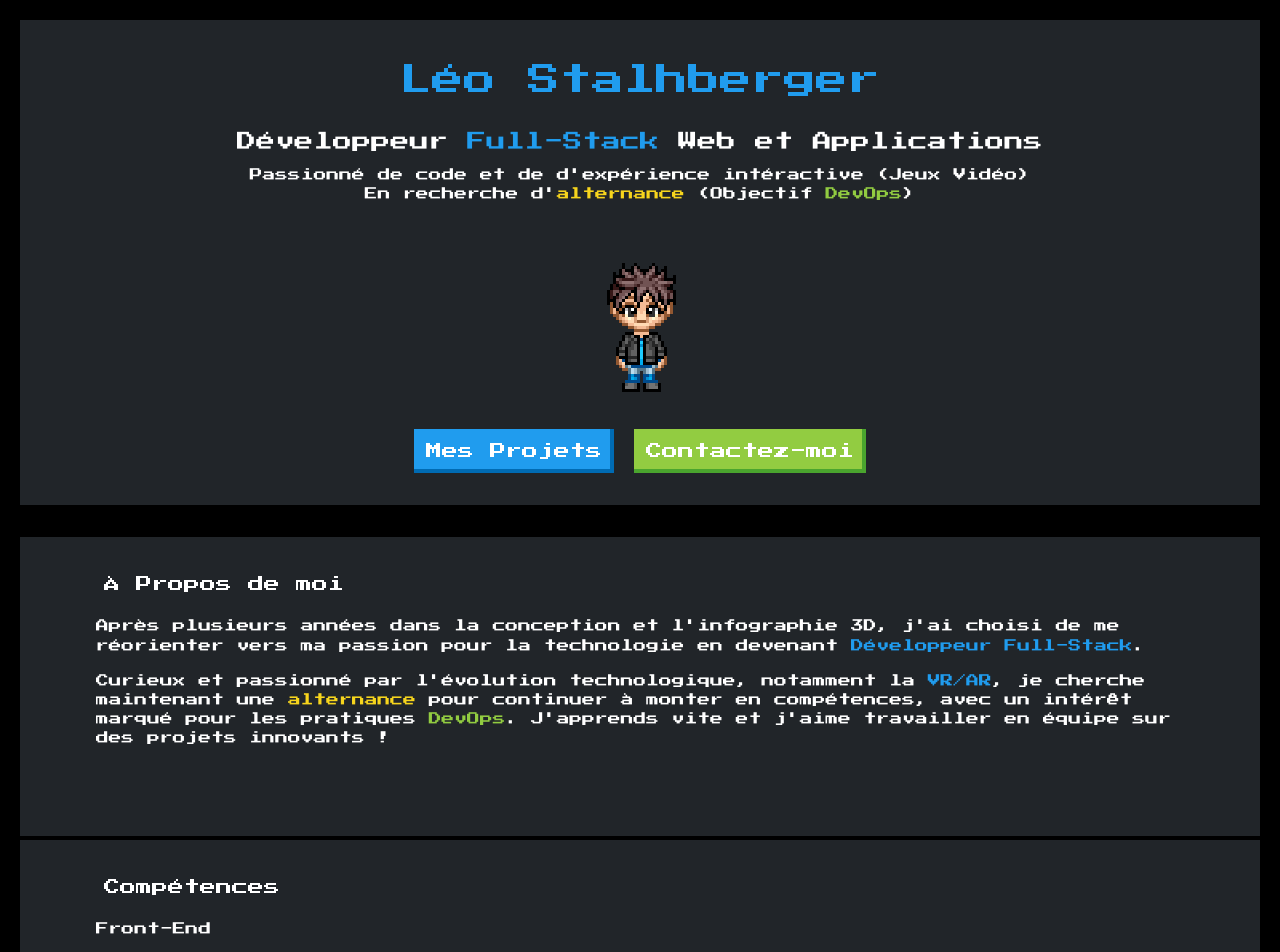
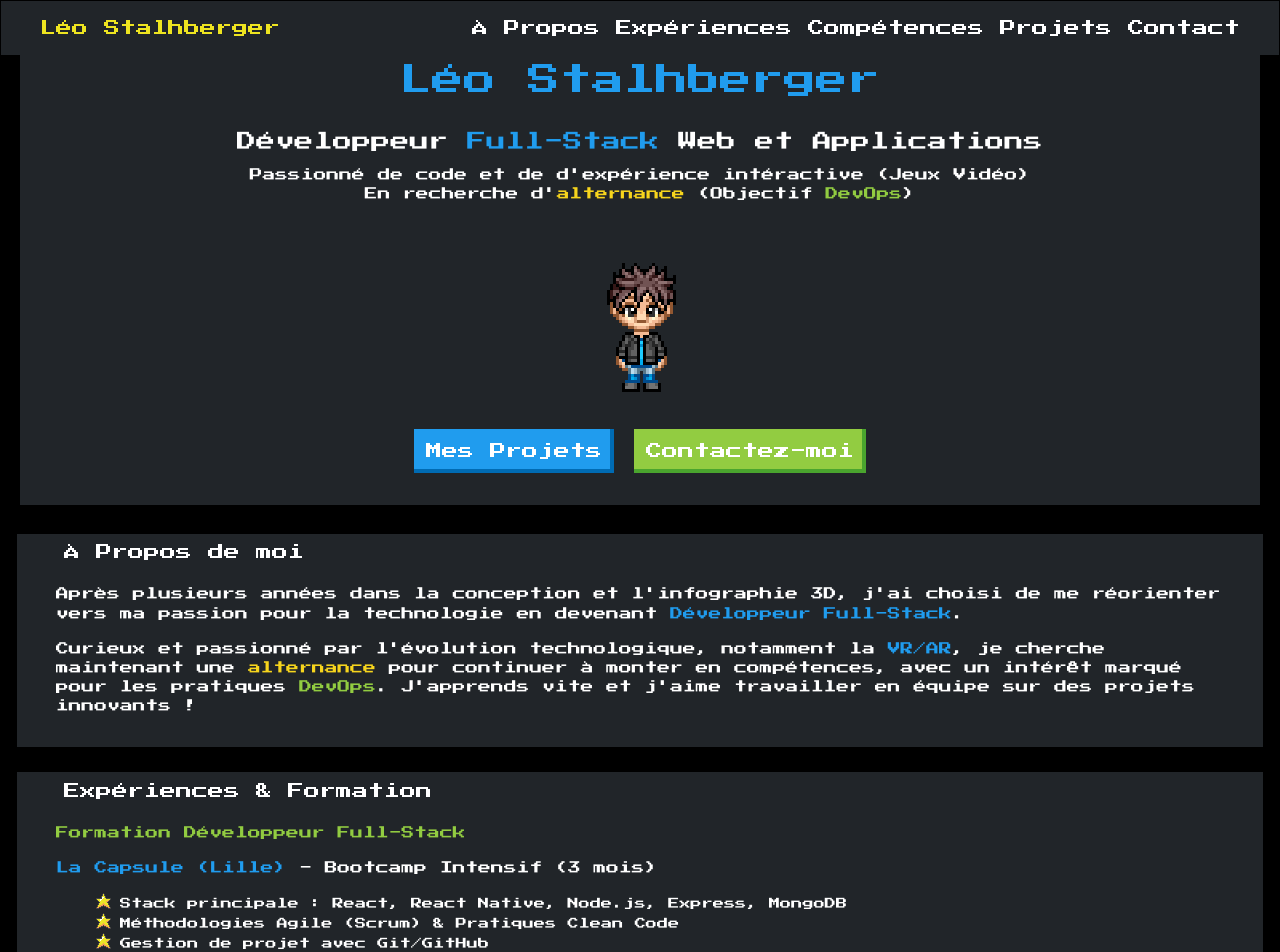
Before and after one commit to leo-chok/myportfolio, a React (Vite) app: page / in a window 1280 px wide. Shown: the top 952 px of the page. Built offline with nearby package versions, Linux system fonts and the light colour scheme.

Commit message:
Add Navbar et footer

```diff
--- a/package.json
+++ b/package.json
@@ -13,7 +13,8 @@
     "nes.css": "^2.3.0",
     "react": "^19.0.0",
     "react-dom": "^19.0.0",
-    "react-intersection-observer": "^9.16.0"
+    "react-intersection-observer": "^9.16.0",
+    "react-scroll": "^1.9.3"
   },
   "devDependencies": {
     "@eslint/js": "^9.21.0",
--- a/src/App.jsx
+++ b/src/App.jsx
@@ -1,37 +1,40 @@
 // src/App.jsx
-import React from 'react';
-import Hero from './components/Hero';
-import About from './components/About';
-import Experience from './components/Experience';
-import Skills from './components/Skills';
-import Projects from './components/Projects';
-import Contact from './components/Contact';
+import React from "react";
 
+// Importer tous tes composants
+import Navbar from "./components/Navbar";
+import Hero from "./components/Hero";
+import About from "./components/About";
+import Experience from "./components/Experience";
+import Skills from "./components/Skills";
+import Projects from "./components/Projects";
+import Contact from "./components/Contact";
+import Footer from "./components/Footer";
 
 function App() {
   return (
-    <div> {/* Ou <main> */}
-      <Hero />
-      {/* Utilise des conteneurs NES.css pour structurer si tu veux */}
-      <section className="nes-container is-dark with-title">
+    <div>
+      <Navbar />
+      <section id="accueil">
+        <Hero />
+      </section>
+      <section id="about">
         <About />
       </section>
-
-      <section className="nes-container is-dark with-title">
+      <section id="experience">
+        <Experience />
+      </section>
+      <section id="skills">
         <Skills />
       </section>
-
-      <section className="nes-container is-dark with-title">
-        <Experience />
-      </section>
-
-      <section className="nes-container is-dark with-title">
+      <section id="projects">
         <Projects />
       </section>
-
-      <section className="nes-container is-dark with-title">
+      <section id="contact">
         <Contact />
       </section>
+      <div style={{ paddingTop: "80px" }}></div>
+      <Footer />
     </div>
   );
 }
--- a/src/components/About.jsx
+++ b/src/components/About.jsx
@@ -1,15 +1,15 @@
 // src/components/About.jsx
-import React from 'react';
+import React from "react";
 // 1. Importer le hook useInView
-import { useInView } from 'react-intersection-observer';
+import { useInView } from "react-intersection-observer";
 
 function About() {
   // 2. Utiliser le hook
   const { ref, inView } = useInView({
     // Options :
     triggerOnce: true, // Déclenche l'animation une seule fois
-    threshold: 0.5,    // Pourcentage de l'élément qui doit être visible pour déclencher (0.1 = 10%)
-    rootMargin: '0px 0px -50px 0px' // Optionnel: Ajuste la "zone" de détection
+    threshold: 0.5, // Pourcentage de l'élément qui doit être visible pour déclencher (0.1 = 10%)
+    rootMargin: "0px 0px -50px 0px", // Optionnel: Ajuste la "zone" de détection
   });
 
   return (
@@ -17,25 +17,28 @@ function About() {
     // 4. Ajouter les classes CSS dynamiquement
     <section
       ref={ref} // La ref pour que useInView observe cet élément
-      className={`nes-container is-dark with-title fade-in-section ${inView ? 'is-visible' : ''}`} // Ajoute 'is-visible' quand inView est true
-      style={{ marginBottom: '2rem' }}
+      className={`nes-container is-dark with-title fade-in-section ${
+        inView ? "is-visible" : ""
+      }`} // Ajoute 'is-visible' quand inView est true
+      style={{ marginBottom: "2rem" }}
     >
       <h2 className="title">À Propos de moi</h2>
 
       {/* Le reste du contenu de la section */}
       <p>
-        Après plusieurs années dans la conception et l'infographie 3D, j'ai choisi de me réorienter
-        vers ma passion pour la technologie en devenant{' '}
+        Après plusieurs années dans la conception et l'infographie 3D, j'ai
+        choisi de me réorienter vers ma passion pour la technologie en devenant{" "}
         <span className="nes-text is-primary">Développeur Full-Stack</span>.
       </p>
       {/* ... autres paragraphes ... */}
-       <p>
-        Curieux et passionné par l'évolution technologique, notamment la{' '}
-        <span className="nes-text is-primary">VR/AR</span>, je cherche maintenant une{' '}
-        <span className="nes-text is-warning">alternance</span> pour continuer à monter en
-        compétences, avec un intérêt marqué pour les pratiques{' '}
-        <span className="nes-text is-success">DevOps</span>. J'apprends vite et j'aime
-        travailler en équipe sur des projets innovants !
+      <p>
+        Curieux et passionné par l'évolution technologique, notamment la{" "}
+        <span className="nes-text is-primary">VR/AR</span>, je cherche
+        maintenant une <span className="nes-text is-warning">alternance</span>{" "}
+        pour continuer à monter en compétences, avec un intérêt marqué pour les
+        pratiques <span className="nes-text is-success">DevOps</span>.
+        J'apprends vite et j'aime travailler en équipe sur des projets innovants
+        !
       </p>
     </section>
   );
--- /dev/null
+++ b/src/components/Footer.jsx
@@ -0,0 +1,76 @@
+// src/components/Footer.jsx
+import React from 'react';
+// Importe Link si tu veux le lien "Retour en haut"
+import { Link } from 'react-scroll';
+
+function Footer() {
+  // Obtenir l'année actuelle dynamiquement
+  const currentYear = new Date().getFullYear();
+
+  // Styles pour le footer
+  const footerStyle = {
+    textAlign: 'center',
+    padding: '1.5rem 1rem',
+    marginTop: '3rem', // Espace au-dessus du footer
+    backgroundColor: '#212529', // Gris foncé NES.css (ou #000)
+    color: '#ffffff',          // Texte blanc
+    borderTop: '4px solid #fff', // Simple ligne blanche en haut
+    fontSize: '0.9rem'         // Texte légèrement plus petit
+  };
+
+  // Style pour les liens (Retour en haut, icônes sociales)
+  const linkStyle = {
+      color: '#fff',
+      textDecoration: 'none',
+      margin: '0 0.75rem', // Espace autour des icônes/liens
+      cursor: 'pointer'
+  };
+
+  const iconStyle = {
+      marginRight: '0.3rem' // Petit espace si l'icône a du texte à côté (non utilisé ici)
+  };
+
+  // Récupérer les URLs (assure-toi qu'elles sont correctes)
+  const linkedInUrl = "https://www.linkedin.com/in/leo-stalhberger/";
+  const githubUrl = "https://github.com/leo-chok";
+
+  return (
+    <footer style={footerStyle}>
+
+      {/* Optionnel: Lien "Retour en haut" */}
+      <div style={{ marginBottom: '1rem' }}>
+          <Link
+            to="accueil" // Doit correspondre à l'ID de ta section Hero/Top
+            smooth={true}
+            duration={500}
+            offset={-80} // Utilise le même offset que ta navbar
+            style={linkStyle}
+            title="Retour en haut" // Tooltip
+          >
+            {/* Tu peux mettre une icône flèche ou juste du texte */}
+            <i className="nes-icon caret-up is-small"></i>
+             Retour en haut
+            <i className="nes-icon caret-up is-small"></i>
+          </Link>
+      </div>
+
+      {/* Copyright */}
+      <p style={{ marginBottom: '1rem' }}>
+        © {currentYear} Léo Stalhberger. Tous droits réservés.
+      </p>
+
+      {/* Optionnel: Icônes Liens Sociaux */}
+      <div>
+          <a href={linkedInUrl} target="_blank" rel="noopener noreferrer" style={linkStyle} title="LinkedIn">
+              <i className="nes-icon linkedin is-medium"></i> {/* Icône un peu plus grande */}
+          </a>
+          <a href={githubUrl} target="_blank" rel="noopener noreferrer" style={linkStyle} title="GitHub">
+              <i className="nes-icon github is-medium"></i> {/* Icône un peu plus grande */}
+          </a>
+          {/* Ajoute d'autres icônes/liens si besoin */}
+      </div>
+    </footer>
+  );
+}
+
+export default Footer;
--- a/src/components/Hero.jsx
+++ b/src/components/Hero.jsx
@@ -1,8 +1,17 @@
 // src/components/Hero.jsx
 import React from "react";
 import monAvatar from "../assets/avatar.png";
+import { Link } from "react-scroll"; // Importé !
 
 function Hero() {
+  // Propriétés communes pour les Links react-scroll
+  const scrollProps = {
+    smooth: true,
+    duration: 500,
+    spy: true,
+    offset: -80, // Ajuste cette valeur ! Doit être environ -hauteurDeTaNavbar
+    // activeClass: "active", // On ajoutera cette classe CSS plus tard si tu veux
+  };
   return (
     <section
       className="nes-container is-dark is-centered"
@@ -25,7 +34,8 @@ function Hero() {
       </p>
 
       <p style={{ marginBottom: "1.5rem" }}>
-        Passionné de code et de d'expérience intéractive (Jeux Vidéo) <br></br>En recherche d'
+        Passionné de code et de d'expérience intéractive (Jeux Vidéo) <br></br>
+        En recherche d'
         <span className="nes-text is-warning">alternance</span> (Objectif{" "}
         <span className="nes-text is-success">DevOps</span>)
       </p>
@@ -43,13 +53,14 @@ function Hero() {
 
       <div>
         {/* Gardons le bouton primaire et mettons le second en succès (vert) */}
-        <a
-          href="#projets"
-          className="nes-btn is-primary"
+        <Link
+          className="nes-btn is-primary nav-link"
+          to="projects"
+          {...scrollProps}
           style={{ marginRight: "1rem" }}
         >
           Mes Projets
-        </a>
+        </Link>
         <a href="#contact" className="nes-btn is-success">
           Contactez-moi
         </a>
--- /dev/null
+++ b/src/components/Navbar.jsx
@@ -0,0 +1,53 @@
+// src/components/Navbar.jsx
+import React from 'react';
+import { Link } from 'react-scroll'; // Importé !
+// import './Navbar.css';
+
+function Navbar() {
+  // Styles ... (inchangés par rapport à avant)
+  const navbarStyle = { position: 'fixed', top: 0, left: 0, width: '100%', zIndex: 1000 };
+  const navContainerStyle = { backgroundColor: '#212529', marginBottom: '0', borderImageRepeat: 'repeat', padding: '0.5rem 1rem' };
+  const navContentStyle = { display: 'flex', justifyContent: 'space-between', alignItems: 'center', maxWidth: '1200px', margin: '0 auto' };
+  const linkContainerStyle = { display: 'flex', gap: '1rem' };
+  const linkStyle = { color: '#fff', textDecoration: 'none', cursor: 'pointer' }; // Style de base
+
+  // Propriétés communes pour les Links react-scroll
+  const scrollProps = {
+    smooth: true,
+    duration: 1000,
+    spy: true,
+    offset: -80, // Ajuste cette valeur ! Doit être environ -hauteurDeTaNavbar
+    // activeClass: "active", // On ajoutera cette classe CSS plus tard si tu veux
+  };
+
+  return (
+    <nav style={navbarStyle}>
+      <div className="nes-container is-dark" style={navContainerStyle}>
+          <div style={navContentStyle}>
+              {/* Logo/Nom -> Link vers 'accueil' */}
+              <div>
+                  <Link
+                    to="accueil" // ID de la section Hero dans App.jsx
+                    {...scrollProps} // Applique les props communes
+                    style={{ ...linkStyle, fontWeight: 'bold' }}
+                    className="nav-link" // Classe pour style actif
+                  >
+                    Léo Stalhberger
+                  </Link>
+              </div>
+
+              {/* Liens de Navigation -> Links vers les sections */}
+              <div style={linkContainerStyle}>
+                  <Link to="about" {...scrollProps} style={linkStyle} className="nav-link">À Propos</Link>
+                  <Link to="experience" {...scrollProps} style={linkStyle} className="nav-link">Expériences</Link>
+                  <Link to="skills" {...scrollProps} style={linkStyle} className="nav-link">Compétences</Link>
+                  <Link to="projects" {...scrollProps} style={linkStyle} className="nav-link">Projets</Link>
+                  <Link to="contact" {...scrollProps} style={linkStyle} className="nav-link">Contact</Link>
+              </div>
+          </div>
+      </div>
+    </nav>
+  );
+}
+
+export default Navbar;
--- a/src/index.css
+++ b/src/index.css
@@ -1,4 +1,4 @@
-@import url('https://fonts.googleapis.com/css2?family=Press+Start+2P&display=swap');
+@import url("https://fonts.googleapis.com/css2?family=Press+Start+2P&display=swap");
 
 :root {
   font-family: system-ui, Avenir, Helvetica, Arial, sans-serif;
@@ -29,7 +29,7 @@ body {
   color: #ffffff; /* Texte blanc par défaut */
   margin: 0; /* Supprime les marges par défaut */
   padding: 1rem; /* Ajoute un peu d'espace autour */
-  font-family: 'Press Start 2P', cursive; /* Police pixel NES.css (optionnel ici, mais utile) */
+  font-family: "Press Start 2P", cursive; /* Police pixel NES.css (optionnel ici, mais utile) */
 }
 
 /* Assure-toi que les conteneurs NES.css utilisent le thème sombre */
@@ -54,12 +54,12 @@ body {
 .nes-container .nes-badge > span {
   display: inline-block !important; /* Important pour que width:max-content fonctionne bien */
   width: -moz-max-content !important; /* Préfixe Firefox */
-  width: max-content !important;   /* Force la largeur au contenu max (sur une ligne avec nowrap) */
-  white-space: nowrap !important;   /* Garde la ligne unique */
-  max-width: none !important;       /* Retire toute autre limite max */
-  overflow: visible !important;     /* Voir le contenu */
-  height: auto !important;          /* Hauteur auto */
-  vertical-align: middle;         /* Bon alignement */
+  width: max-content !important; /* Force la largeur au contenu max (sur une ligne avec nowrap) */
+  white-space: nowrap !important; /* Garde la ligne unique */
+  max-width: none !important; /* Retire toute autre limite max */
+  overflow: visible !important; /* Voir le contenu */
+  height: auto !important; /* Hauteur auto */
+  vertical-align: middle; /* Bon alignement */
   text-overflow: clip !important; /* Empêche les "..." si jamais ça déborde un peu */
   margin: 0 10;
 }
@@ -94,12 +94,12 @@ h3 {
 }
 
 p {
-  font-size: .8em;
+  font-size: 0.8em;
   line-height: 1.5;
 }
 
 li {
-  font-size: .7em;
+  font-size: 0.7em;
   line-height: 1.5;
 }
 
@@ -136,6 +136,12 @@ button:focus-visible {
   transform: translateY(0); /* Retourne à sa position normale */
 }
 
+.nav-link.active {
+  color: #eee420 !important; /* Bleu */
+  text-decoration: underline;
+  font-weight: bold;
+}
+
 @media (prefers-color-scheme: light) {
   :root {
     color: #213547;
```
Also changed, not shown: 1 other file (tests, documents, lock files or other folders). Lines whose indentation alone changed are shown as unchanged.
